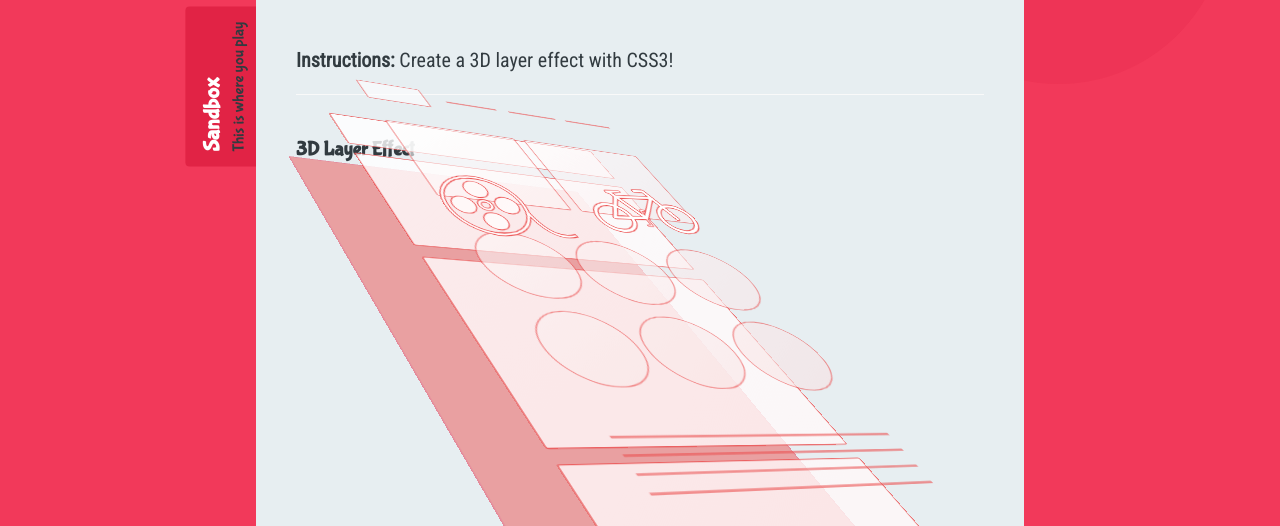
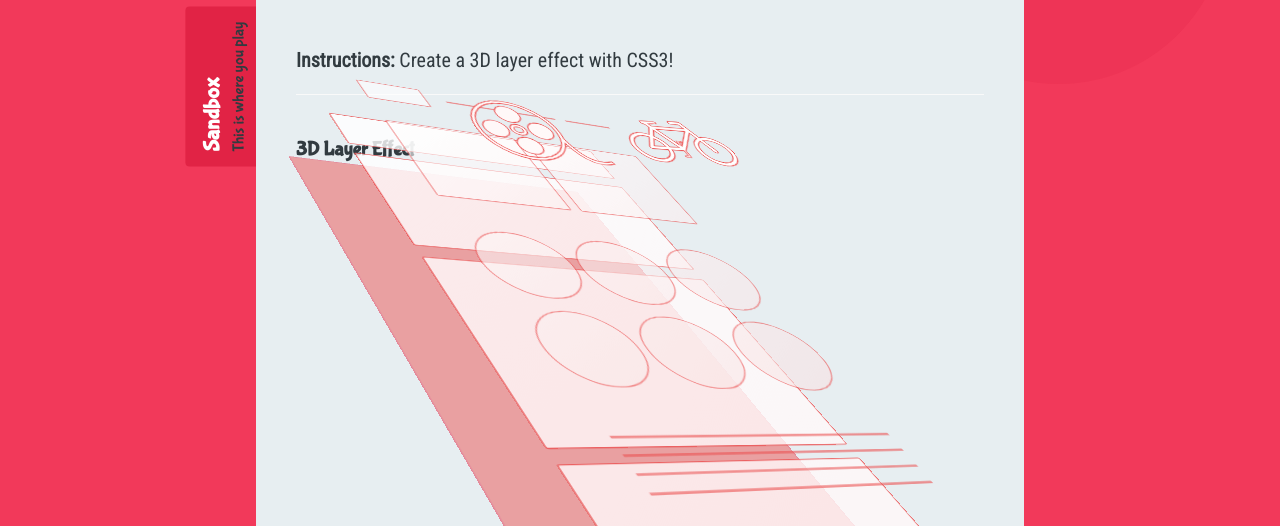
Before and after one commit to Annie-Huang/css3-in-30-days, a website: page 26-3DLayers/index.html in a window 1280 px wide. In both pictures the pointer is over the picture 476 px from the left and 624 px from the top of the page. Shown: the part 274-800 px from the top of the page. Drawn offline with Linux system fonts and the light colour scheme; a web font is replaced by a local one.

Commit message:
Make the tippytop pop up in z-plate

```diff
--- a/26-3DLayers/sandbox.css
+++ b/26-3DLayers/sandbox.css
@@ -64,3 +64,9 @@
     transform: perspective(1200px) rotateX(50deg) rotateY(20deg) rotateZ(-25deg)
     translateX(35px) translateY(0px) translateZ(280px);
 }
+
+/* Surprisingly it's not 320px for tranlateZ */
+.layers:hover img.tippy {
+    transform: perspective(1200px) rotateX(50deg) rotateY(20deg) rotateZ(-25deg)
+    translateX(35px) translateY(0px) translateZ(260px);
+}
```
